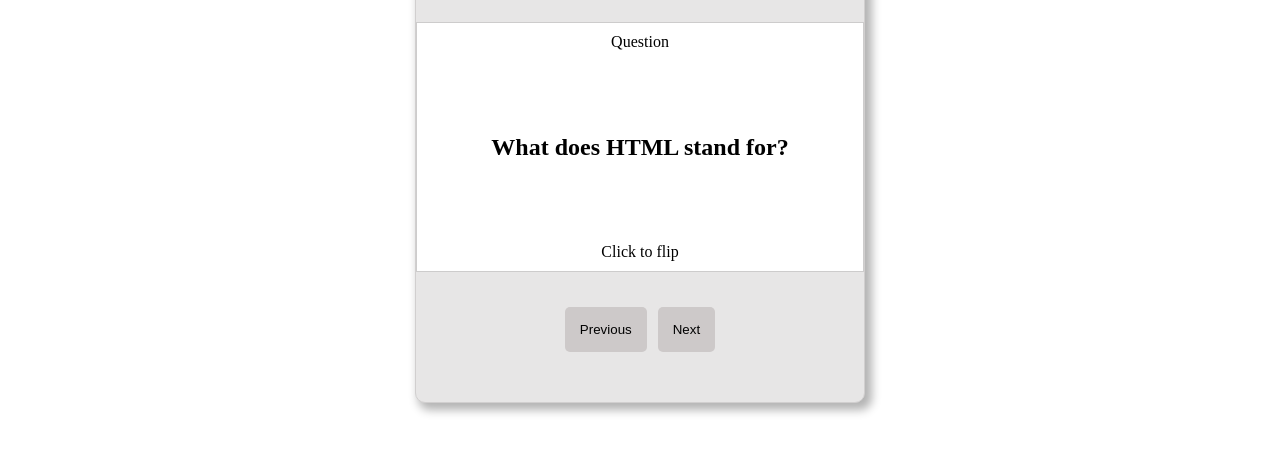
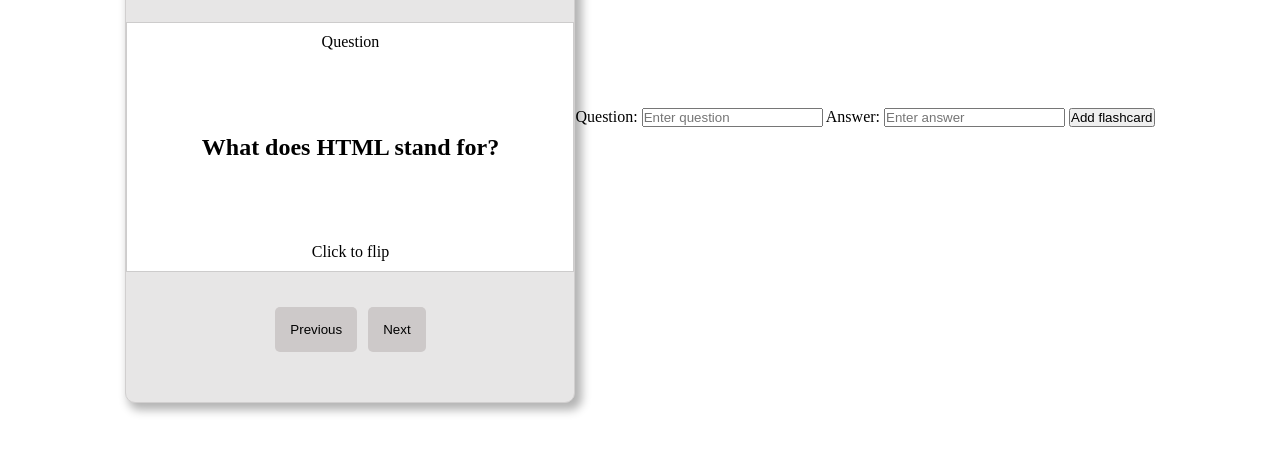
Before and after one commit to ren-renn/StudySpark, a plain HTML site: page index.html in a window 1280 px wide. Shown: the part 169-622 px from the top of the page. Drawn offline with Linux system fonts and the light colour scheme.

Commit message:
Added form

```diff
--- a/index.html
+++ b/index.html
@@ -35,5 +35,17 @@
         <button id="next-btn">Next</button>
       </div>
     </div>
+
+    <div class="card-form-container">
+      <form id="card-form">
+        <label>Question:</label>
+        <input id="user-question" type="text" placeholder="Enter question" />
+
+        <label>Answer:</label>
+        <input id="user-answer" type="text" placeholder="Enter answer" />
+
+        <button type="submit">Add flashcard</button>
+      </form>
+    </div>
   </body>
 </html>
```
